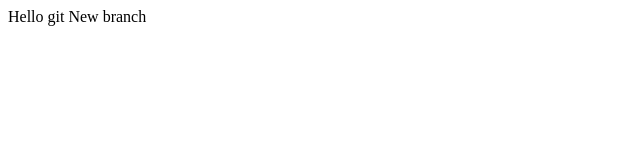
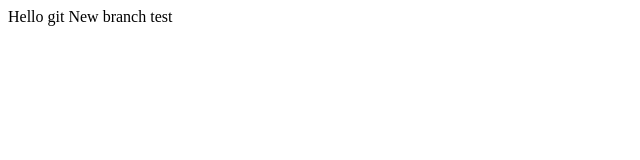
Before and after one commit to AlexVashch/AlexVashch, a plain HTML site: page index.html in a window 1280 px wide. Shown: the full height of the page, 0-640 px from the left. Drawn offline with Linux system fonts and the light colour scheme.

Commit message:
change file

```diff
--- a/index.html
+++ b/index.html
@@ -9,6 +9,6 @@
 <body>
     Hello git
 
-    New branch
+    New branch test
 </body>
 </html>
```
